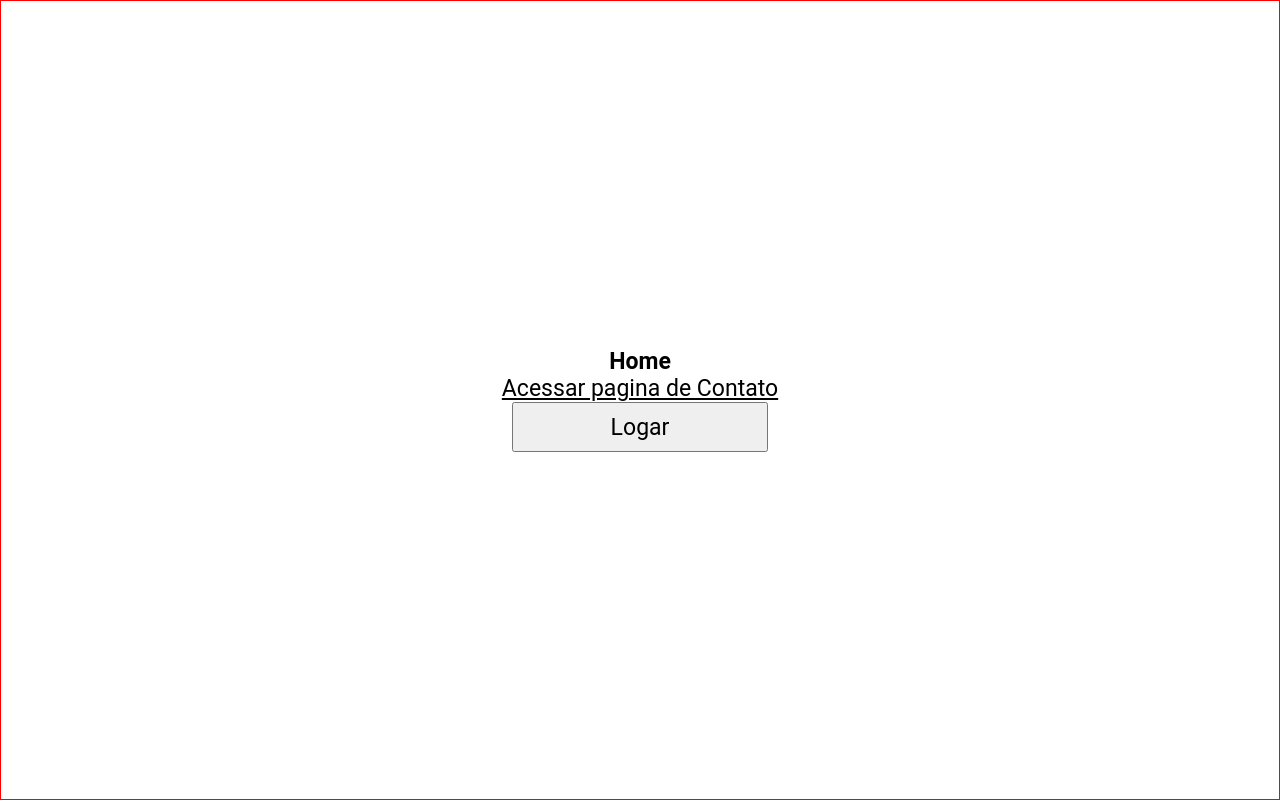
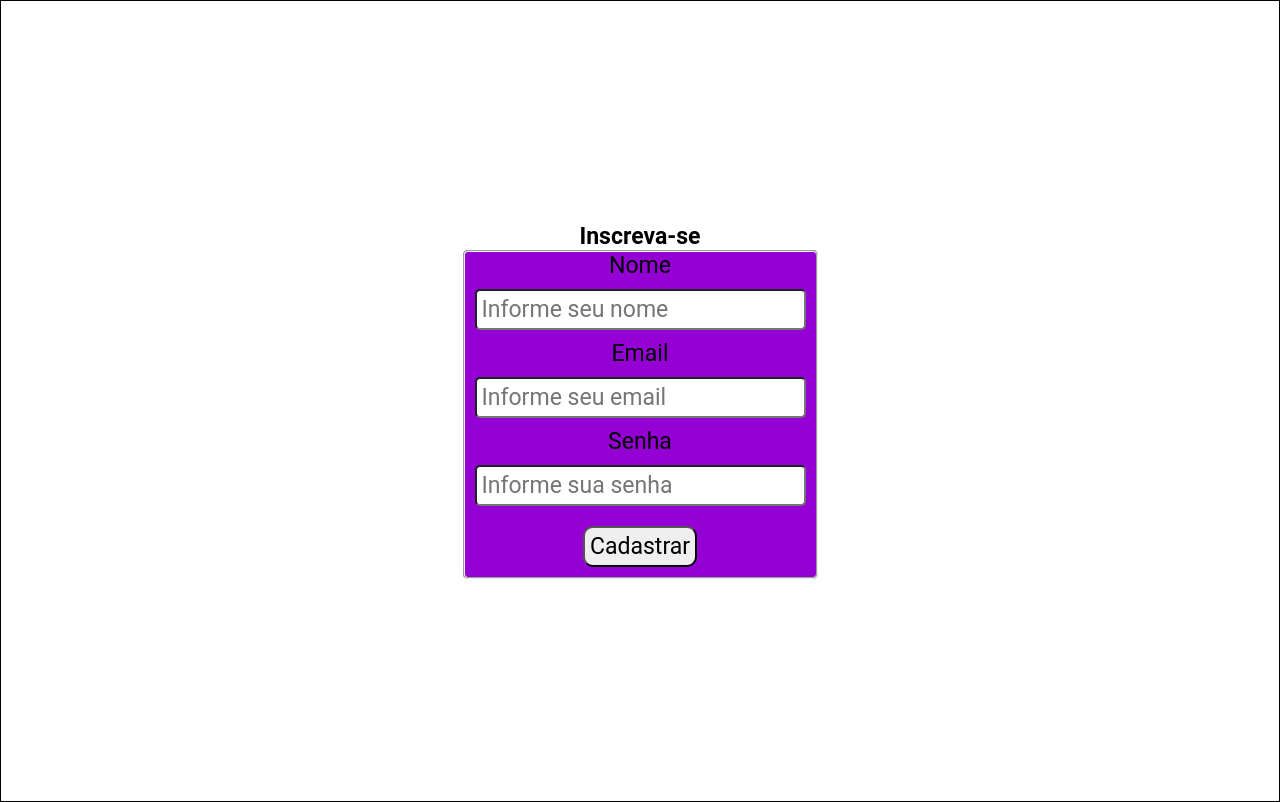
Before and after one commit to Anarkho/Gama_Academy, a React (Create React App) app: page / in a window 1280 px wide. Built offline with nearby package versions, Linux system fonts and the light colour scheme.

Commit message:
organizando e setando rotas

```diff
--- a/src/App.tsx
+++ b/src/App.tsx
@@ -1,6 +1,6 @@
 import React from "react";
 import Router from "./routes";
-import { ToastContainer } from "react-toastify";
+import { ToastContainer } from 'react-toastify';
 import "react-toastify/dist/ReactToastify.css";
 
 function App() {
--- a/src/routes/index.tsx
+++ b/src/routes/index.tsx
@@ -10,9 +10,9 @@ const Rotas: React.FC = () => {
   return (
     <BrowserRouter>
       <Routes>
-        <Route path="/" element={<Home />} />
+        <Route path="/home" element={<Home />} />
         <Route path="/contact" element={<Contact />} />
-        <Route path="/signup" element={<SignUp />} />
+        <Route path="/" element={<SignUp />} />
         <Route path="/signin" element={<SignIn />} />
       </Routes>
     </BrowserRouter>
--- a/src/views/Contact/index.tsx
+++ b/src/views/Contact/index.tsx
@@ -17,11 +17,12 @@ const Contact: React.FC = () => {
       e.preventDefault();
       api
         .post("5a65e7d2-dafe-49d2-af09-34d42df11c39", data)
-        .then((response) => {
+        .then((response: any) => {
           if (response.status === 200) {
             setSubmit(true);
           }
-        }).catch(err => console.log(err))
+        })
+        .catch((err: any) => console.log(err));
     },
     [data]
   );
@@ -58,7 +59,7 @@ const Contact: React.FC = () => {
             </form>
           )}
         </div>
-        <Link to="/">Acessar pagina Home</Link>
+        <Link to="/home">Acessar pagina Home</Link>
       </div>
     </Container>
   );
--- a/src/views/Home/index.tsx
+++ b/src/views/Home/index.tsx
@@ -1,22 +1,31 @@
 import React, { useState } from "react"; //? rfc
 import { Container, Button } from "./style";
-import { Link } from "react-router-dom";
+import { Link, useNavigate } from "react-router-dom";
 
 const Home: React.FC = () => {
-  const [isLogin, setIsLogin] = useState(false);
+  const [isLogin, setIsLogin] = useState(true);
+  const navigate = useNavigate();
+
+  if (!isLogin) {
+    navigate("/");
+  }
   return (
     <Container>
       {isLogin ? (
         <>
-          <p>Carregando...</p>
+          <h1>Home</h1>
+          <p>
+            Lorem ipsum, dolor sit amet consectetur adipisicing elit. Atque
+            exercitationem corrupti repellendus nostrum sequi architecto dicta
+            adipisci ducimus incidunt fuga!
+          </p>
+          <Link to="/contact">Acessar pagina de Contato</Link>
         </>
       ) : (
         <>
-          <h1>Home</h1>
-          <Link to="/contact">Acessar pagina de Contato</Link>
         </>
       )}
-      <Button onClick={() => setIsLogin(!isLogin)}>Logar</Button>
+      <Button onClick={() => setIsLogin(!isLogin)}>Sair</Button>
     </Container>
   );
 };
--- a/src/views/SignIn/index.tsx
+++ b/src/views/SignIn/index.tsx
@@ -24,9 +24,9 @@ const SignIn: React.FC = () => {
         .then((response) => {
           if (response.status === 200) {
             toast.success("Logado com sucesso!", {
-              hideProgressBar: false,
+              autoClose: false
             });
-            navigate("/");
+            navigate("/home");
           }
         })
         .catch((err) => {
--- a/src/views/SignUp/index.tsx
+++ b/src/views/SignUp/index.tsx
@@ -22,10 +22,10 @@ const SignUp: React.FC = () => {
       setLoad(true);
       api
         .post("", data)
-        .then((response) => {
+        .then((response: any) => {
           if (response.status === 200) {
             toast.success("Cadastro realizado com sucesso!", {
-              hideProgressBar: false,
+              autoClose: false,
             });
             navigate("/signin");
           }
```
